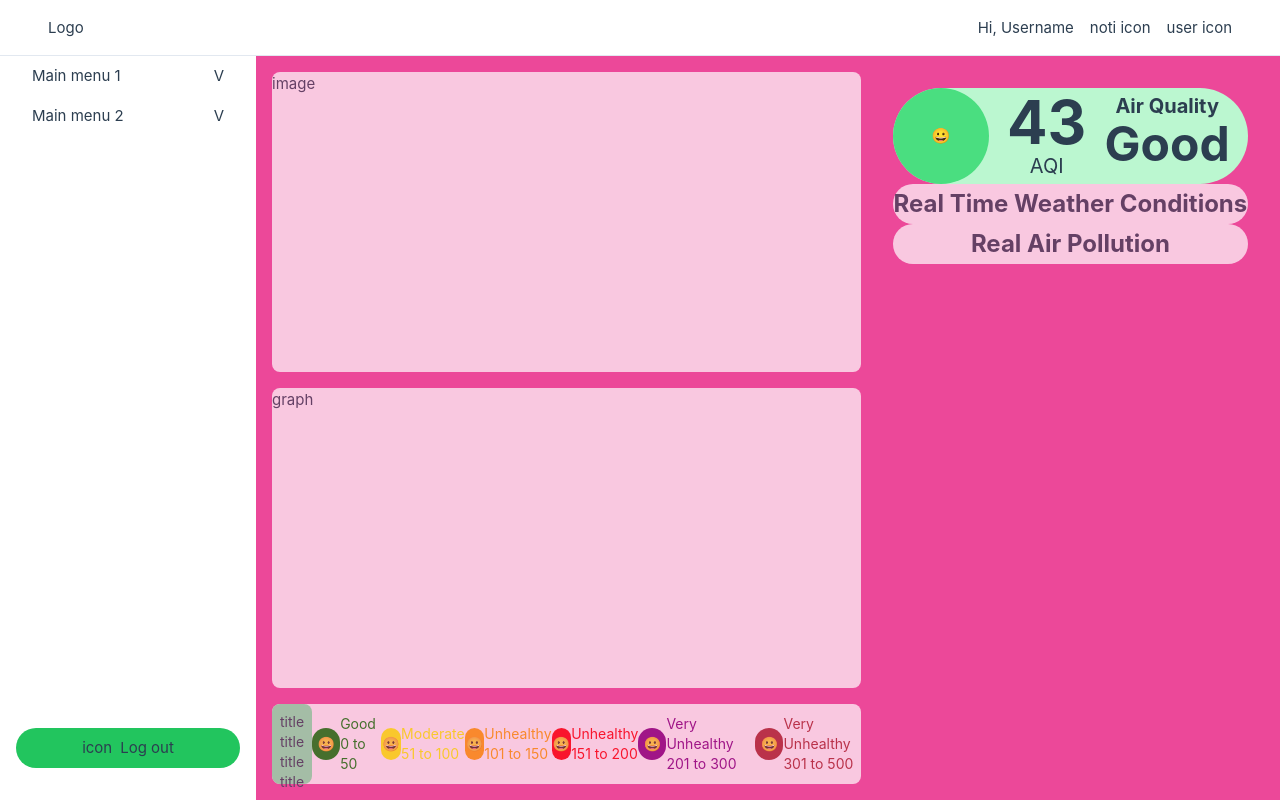
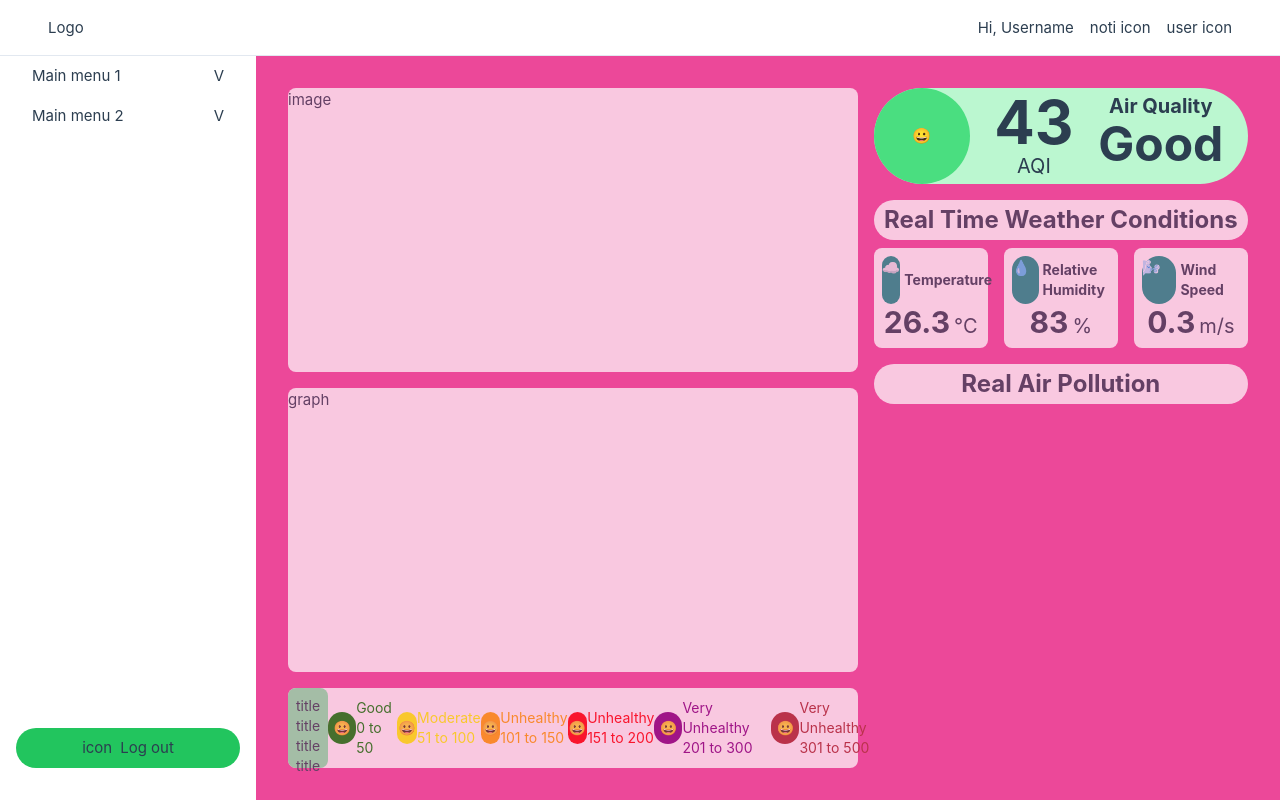
Before and after one commit to 11best/simple-weather-dashboard, a Vue app: page / in a window 1280 px wide. Built offline with nearby package versions, Linux system fonts and the light colour scheme.

Commit message:
create card component and weather conditions section

```diff
--- a/src/App.vue
+++ b/src/App.vue
@@ -6,6 +6,7 @@ import GraphContainer from "./components/GraphContainer.vue";
 import IndexLevel from "./components/IndexLevel.vue";
 import TextContainer from "./components/TextContainer.vue";
 import AqiSummary from "./components/AqiSummary.vue";
+import WeatherConditionSection from "./components/WeatherConditionSection.vue";
 </script>
 
 <template>
@@ -14,15 +15,17 @@ import AqiSummary from "./components/AqiSummary.vue";
     <div class="relative flex flex-grow">
       <Sidebar />
       <main class="bg-pink-500 ml-64 flex-1">
-        <div class="grid grid-cols-5 gap-x-4 p-4 h-full">
+        <div class="grid grid-cols-5 gap-x-4 p-8 h-full">
           <div id="left-section" class="w-full col-span-3 flex flex-col gap-4">
             <div class="h-3/6"><ImageContainer /></div>
             <div class="h-3/6"><GraphContainer /></div>
             <div class="flex items-center"><IndexLevel /></div>
           </div>
-          <div id="right-section" class="w-full col-span-2 p-4">
+          <div id="right-section" class="w-full col-span-2">
             <AqiSummary />
-            <div><TextContainer title="Real Time Weather Conditions" /></div>
+            <div class="my-4">
+              <WeatherConditionSection />
+            </div>
             <div><TextContainer title="Real Air Pollution" /></div>
           </div>
         </div>
--- /dev/null
+++ b/src/components/Card.vue
@@ -0,0 +1,18 @@
+<script setup lang="ts">
+defineProps<{
+  data: any;
+}>();
+</script>
+
+<template>
+  <div class="bg-white opacity-70 w-full h-full rounded-lg p-2">
+    <div class="flex items-center">
+      <div class="w-12 h-12 bg-teal-600 rounded-full">{{ data.icon }}</div>
+      <p class="font-bold text-sm ml-1">{{ data.title }}</p>
+    </div>
+    <div class="text-center">
+      <span class="font-bold text-3xl">{{ data.value }}</span>
+      <span class="ml-1 text-xl">{{ data.unit }}</span>
+    </div>
+  </div>
+</template>
--- /dev/null
+++ b/src/components/WeatherConditionSection.vue
@@ -0,0 +1,32 @@
+<script setup lang="ts">
+import TextContainer from "./TextContainer.vue";
+import Card from "./Card.vue";
+
+const mockWeatherConditions = [
+  {
+    title: "Temperature",
+    icon: "☁️",
+    value: "26.3",
+    unit: "°C",
+  },
+  {
+    title: "Relative Humidity",
+    icon: "💧",
+    value: "83",
+    unit: "%",
+  },
+  {
+    title: "Wind Speed",
+    icon: "🌬️",
+    value: "0.3",
+    unit: "m/s",
+  },
+];
+</script>
+
+<template>
+  <TextContainer title="Real Time Weather Conditions" />
+  <div class="grid grid-cols-3 gap-4 mt-2">
+    <Card v-for="item in mockWeatherConditions" :data="item" />
+  </div>
+</template>
```
